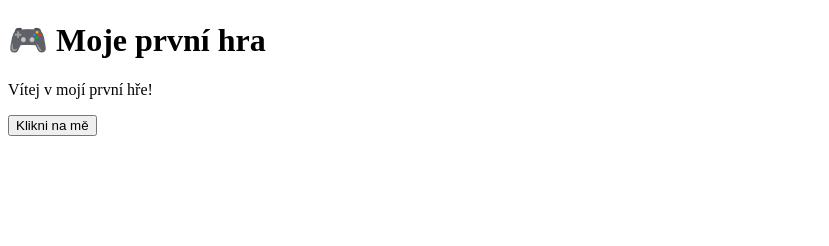
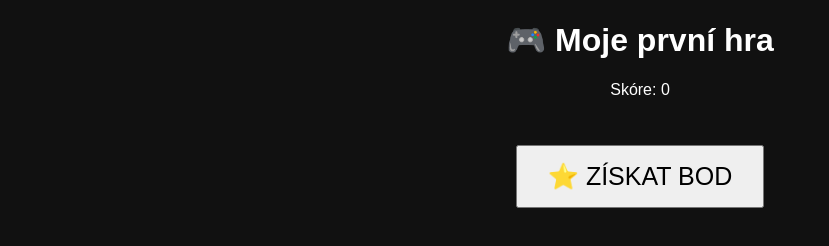
Before and after one commit to alexandrsrutka-dot/MY-FIRST-GAME, a plain HTML site: page game.html in a window 1280 px wide. Shown: the whole page, without its empty margins (0-829 px from the left). Drawn offline with Linux system fonts and the light colour scheme.

Commit message:
Update game.html

```diff
--- a/game.html
+++ b/game.html
@@ -2,13 +2,39 @@
 <html>
 <head>
     <title>Moje první hra</title>
+
+    <style>
+        body {
+            text-align: center;
+            font-family: Arial;
+            background: #111;
+            color: white;
+        }
+
+        button {
+            font-size: 25px;
+            padding: 15px 30px;
+            margin-top: 30px;
+        }
+    </style>
 </head>
+
 <body>
+
     <h1>🎮 Moje první hra</h1>
-    <p>Vítej v mojí první hře!</p>
 
-    <button onclick="alert('Ahoj! 🎉')">
-        Klikni na mě
-    </button>
+    <p>Skóre: <span id="score">0</span></p>
+
+    <button onclick="addPoint()">⭐ ZÍSKAT BOD</button>
+
+    <script>
+        let score = 0;
+
+        function addPoint() {
+            score++;
+            document.getElementById("score").textContent = score;
+        }
+    </script>
+
 </body>
 </html>
```
